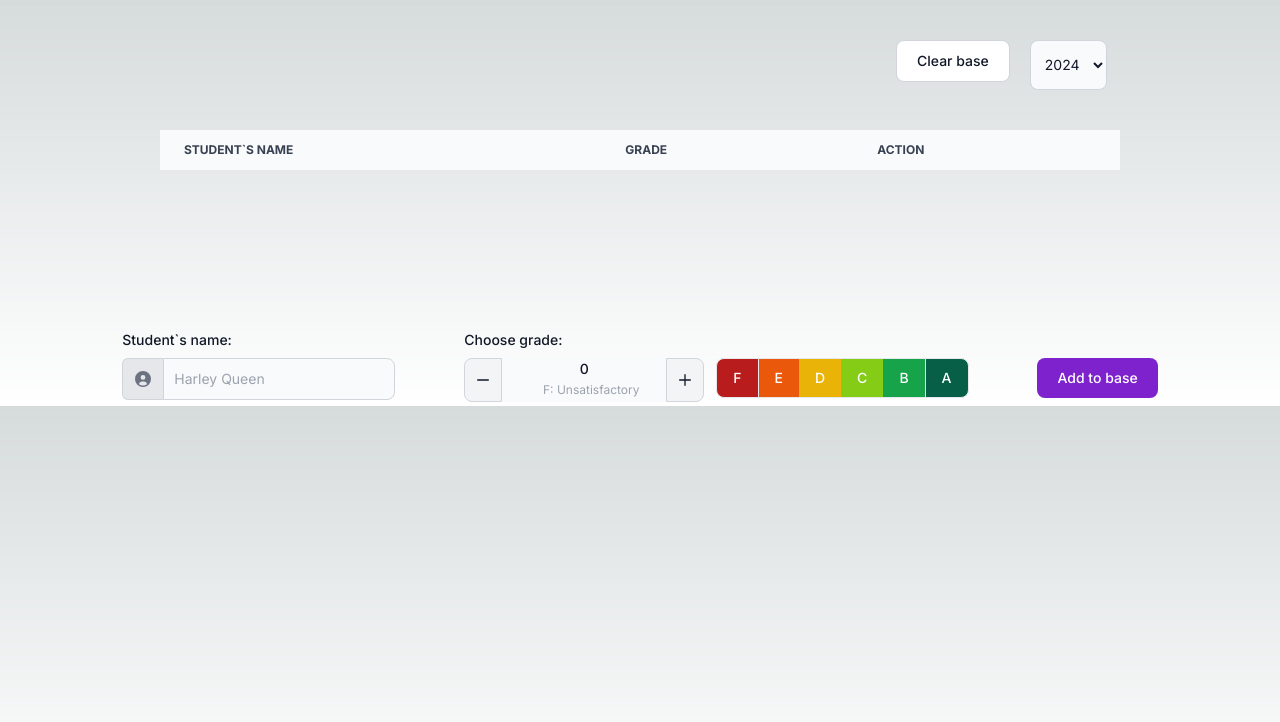
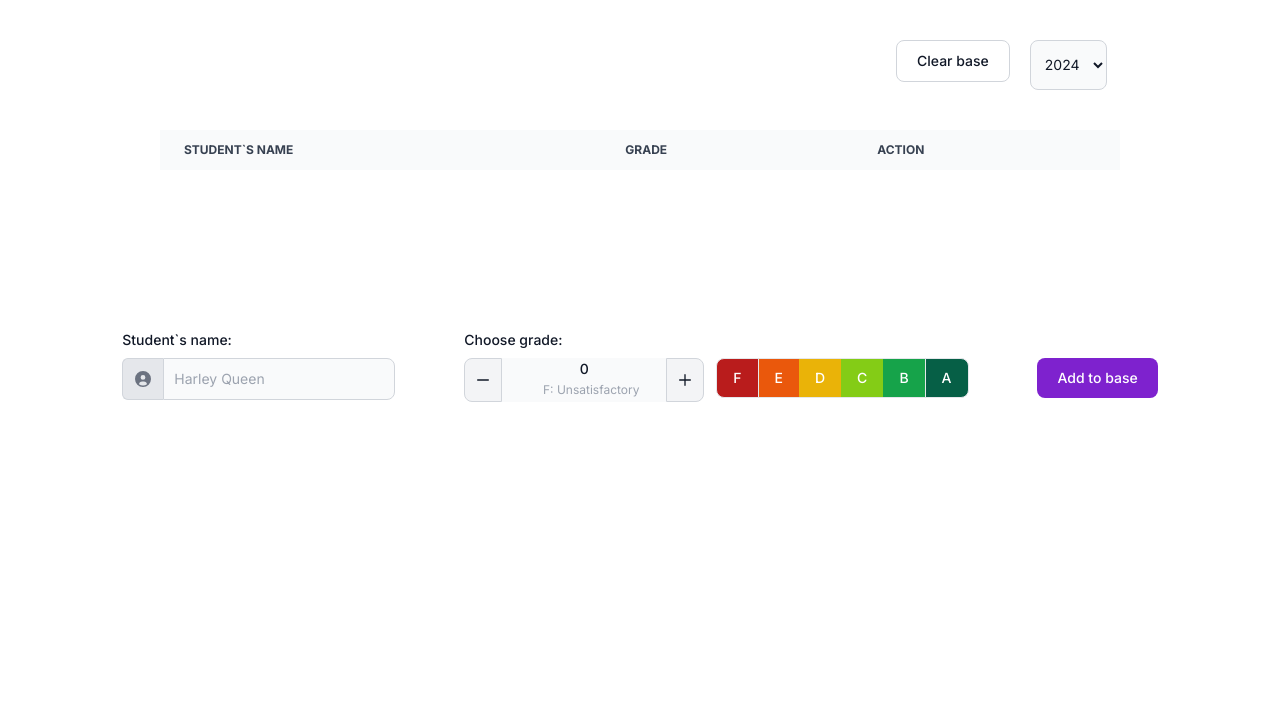
Before and after one commit to SylvaticGhost/TALab4, a Next.js app: page / in a window 1280 px wide. Shown: the top 722 px of the page. Built offline with nearby package versions, Linux system fonts and the light colour scheme.

Commit message:
add TODO

```diff
--- a/app/classes/Queue.ts
+++ b/app/classes/Queue.ts
@@ -1,46 +1,94 @@
+/**
+ * Queue class in TypeScript.
+ * This class represents a queue data structure that follows the FIFO (First In, First Out) principle.
+ * @template T The type of elements in the queue.
+ */
 export class Queue<T> {
     private items: T[];
 
+    /**
+     * Constructs a new, empty Queue.
+     */
     constructor() {
         this.items = [];
     }
 
+    /**
+     * Adds an element to the end of the queue.
+     * @param {T} element The element to add to the queue.
+     */
     enqueue(element: T) {
         this.items.push(element);
     }
 
+    /**
+     * Removes an element from the front of the queue and returns it.
+     * @returns {T | undefined} The removed element, or undefined if the queue was empty.
+     */
     dequeue(): T | undefined {
         return this.items.shift();
     }
 
+    /**
+     * Returns the first element in the queue without removing it.
+     * @returns {T | undefined} The first element in the queue, or undefined if the queue is empty.
+     */
     front(): T | undefined {
         return this.items[0];
     }
 
+    /**
+     * Checks if the queue is empty.
+     * @returns {boolean} True if the queue is empty, false otherwise.
+     */
     isEmpty(): boolean {
         return this.items.length === 0;
     }
 
+    /**
+     * Returns the number of elements in the queue.
+     * @returns {number} The number of elements in the queue.
+     */
     size(): number {
         return this.items.length;
     }
-    peek(index: number): T | undefined {
-        return this.items[index];
-    }
 
+    /**
+     * Checks if the queue contains a specific element.
+     * @param {T} element The element to check for.
+     * @returns {boolean} True if the queue contains the element, false otherwise.
+     */
     contains(element: T): boolean {
         return this.items.includes(element);
     }
 
+    /**
+     * Removes all elements from the queue.
+     */
     clear() {
         this.items = [];
     }
 
+    /**
+     * Returns a copy of the queue as an array.
+     * @returns {T[]} An array containing all elements in the queue.
+     */
     toArray(): T[] {
         return [...this.items];
     }
 
+    /**
+     * Logs the elements of the queue to the console.
+     */
     print() {
         console.log(this.items);
     }
+
+    /**
+     * This method is not yet implemented.
+     * @param {number} year The year to check for.
+     */
+    fullByYear(year: number) {
+        // TODO: Implement this method.
+    }
 }
--- a/app/globals.css
+++ b/app/globals.css
@@ -17,13 +17,13 @@
 }
 
 body {
-  color: rgb(var(--foreground-rgb));
-  background: linear-gradient(
-      to bottom,
-      transparent,
-      rgb(var(--background-end-rgb))
-    )
-    rgb(var(--background-start-rgb));
+  /*color: rgb(var(--foreground-rgb));*/
+  /*background: linear-gradient(*/
+  /*    to bottom,*/
+  /*    transparent,*/
+  /*    rgb(var(--background-end-rgb))*/
+  /*  )*/
+  /*  rgb(var(--background-start-rgb));*/
 }
 
 @layer utilities {
--- a/app/page.tsx
+++ b/app/page.tsx
@@ -8,7 +8,7 @@ import {Queue} from "@/app/classes/Queue";
 
 
 import {useState} from "react";
-import StudentBlock from './components/StudentBlock'
+import StudentBlock from './components/StudentBlock' //TODO: fix
 import {number} from "prop-types";
 
 interface Yearbook {
@@ -163,7 +163,7 @@ export default function Home() {
                         <input type="text" id="website-admin"
                                className="rounded-none rounded-e-lg bg-gray-50 border border-gray-300 text-gray-900 focus:ring-blue-500 focus:border-blue-500 block flex-1 min-w-0 w-full text-sm p-2.5  "
                                placeholder="Harley Queen" value={name} onInput={(e) => {
-                            e.target.value = e.target.value.replace(/[^a-zA-Zа-яёА-ЯЁіІєЄїЇґҐ\s]/g, '')
+                            e.target.value = e.target.value.replace(/[^a-zA-Zа-яёА-ЯЁіІєЄїЇґҐ\s]/g, '') //TODO: fix
                         }} onChange={(e) => {
                             setName(e.target.value)
                         }}/>
@@ -274,3 +274,8 @@ export default function Home() {
         </>
     );
 }
+
+//TODO: Add button "посщитать"
+//TODO: under the button add result field
+//TODO: Add error show
+// func(Q<S>, string s)
--- a/app/сomponents/StudentBlock.tsx
+++ b/app/сomponents/StudentBlock.tsx
@@ -1,5 +1,4 @@
 import Image from 'next/image'
-
 
 
 type StudentProps = {
--- /dev/null
+++ b/public/PreviousSheets/Year2023.json
@@ -0,0 +1,2 @@
+{
+}
```
Also changed, not shown: package.json (+6 -5 lines), Tests/mainTest.ts (added), 1 other file (tests, documents, lock files or other folders).
